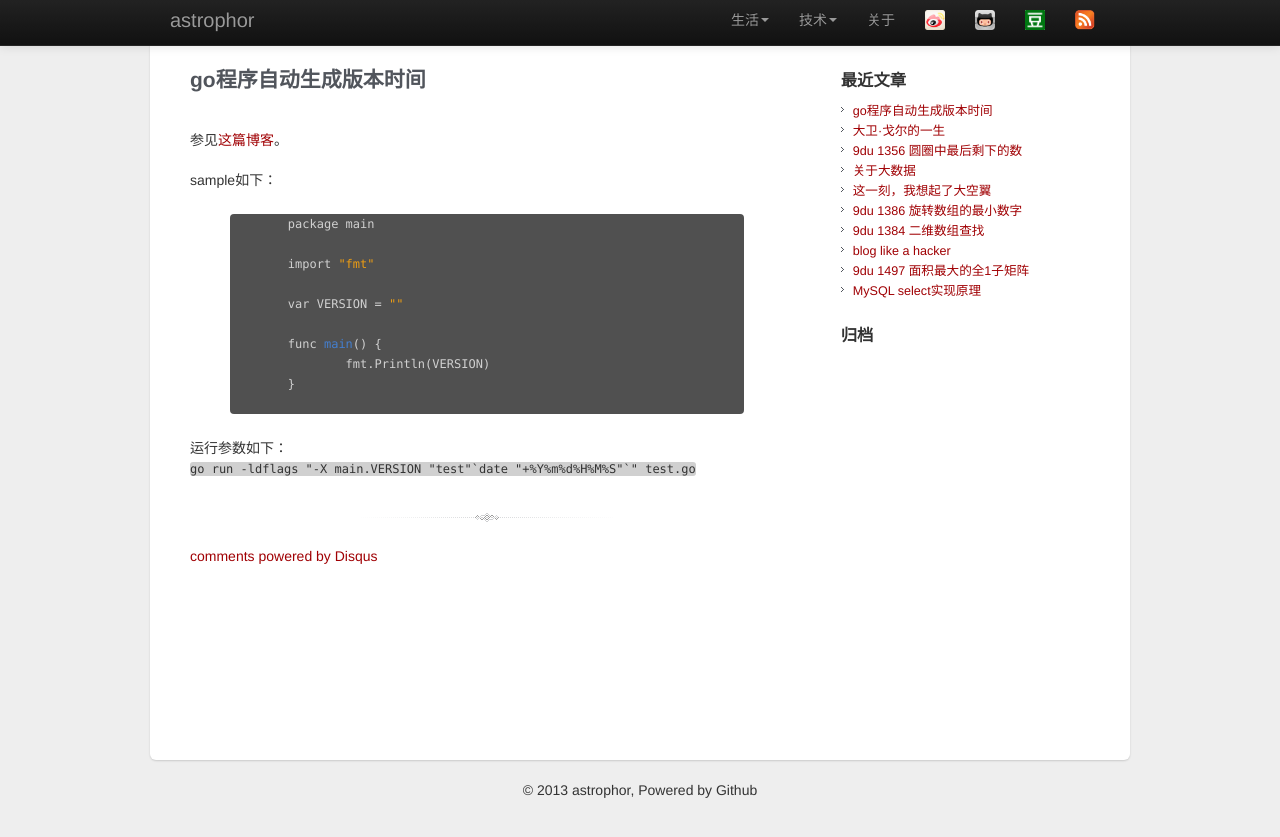
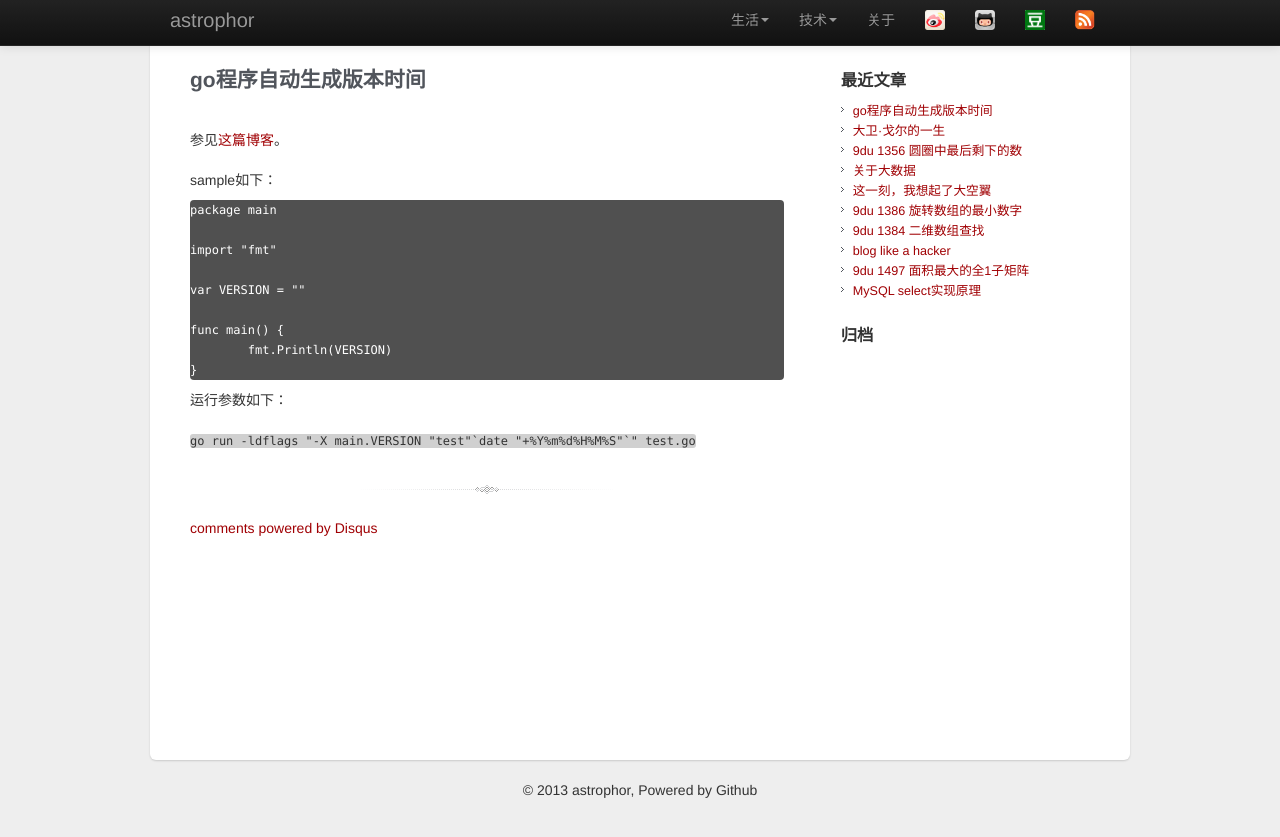
Before and after one commit to astrophor/astrophor.github.io, a Jekyll site: the page built from _posts/2015-08-14-go程序自动生成版本时间.md, in a window 1280 px wide. Shown: the top 837 px of the page. Built offline with Jekyll 4.4.1, drawn with Linux system fonts in a browser that asks for light colours; Markdown is read by kramdown in place of the engine named in the settings; comment, search, counter and statistics services are not loaded.

Commit message:
modify 2015-08-14-go程序自动生成版本时间.md

```diff
--- a/_posts/2015-08-14-go程序自动生成版本时间.md
+++ b/_posts/2015-08-14-go程序自动生成版本时间.md
@@ -9,7 +9,6 @@ description: 如何自动将编译时间绑定到二进制程序中
 
 sample如下：
 
-	{% highlight c %}
 	package main
 
 	import "fmt"
@@ -19,9 +18,11 @@ sample如下：
 	func main() {
 		fmt.Println(VERSION)
 	}
-	{% endhighlight %}
 
-运行参数如下：``go run -ldflags "-X main.VERSION "test"`date "+%Y%m%d%H%M%S"`" test.go``
+
+运行参数如下：
+
+``go run -ldflags "-X main.VERSION "test"`date "+%Y%m%d%H%M%S"`" test.go``
 
 
 [source_blog]:http://www.atatus.com/blog/golang-auto-build-versioning/
```
